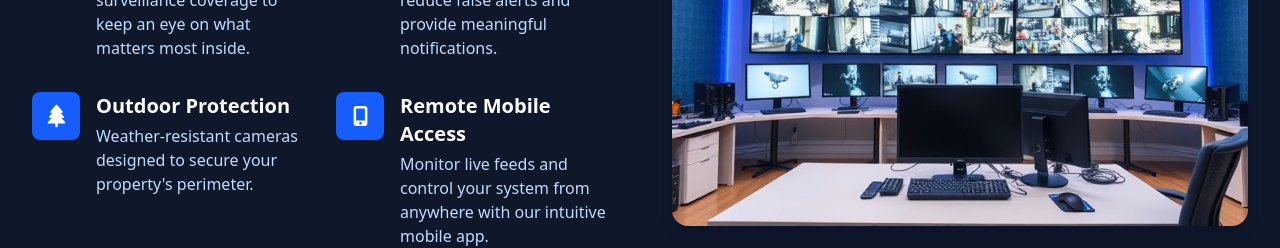
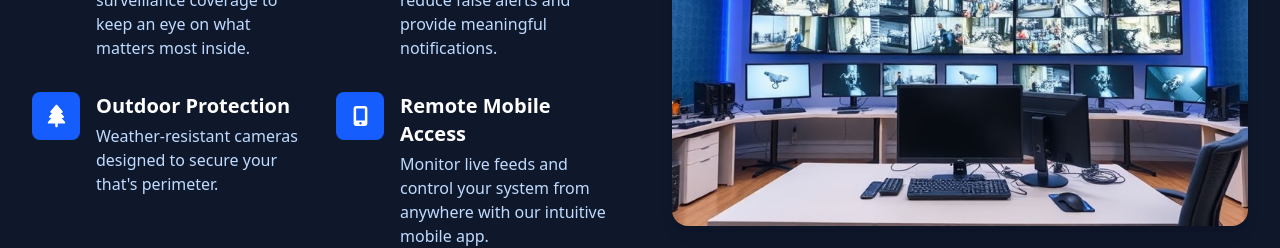
Before and after one commit to fetzsav/securesavannah, a Next.js app: page / in a window 1280 px wide. Shown: the part 2780-3028 px from the top of the page. Built offline with nearby package versions, Linux system fonts and the light colour scheme.

Commit message:
fixed up escapes

```diff
--- a/src/app/home.tsx
+++ b/src/app/home.tsx
@@ -285,7 +285,7 @@ return (
         <div className="text-center mt-12">
             <p className="text-blue-200 text-lg">
                 All packages include local recording storage - no cloud subscription required.
-                <span className="font-semibold text-white"> You own your data... because that's true security.</span>
+                <span className="font-semibold text-white">You own your data... because that&apos;s true security.</span>
             </p>
             <p className="text-blue-200 mt-4">
                 Limited time offer: Save 15% on Essential and Professional packages. Offer ends August 31st, 2025.
@@ -332,7 +332,7 @@ return (
                         </div>
                         <div>
                             <h3 className="text-xl font-semibold text-white mb-1">Outdoor Protection</h3>
-                            <p className="text-blue-200">Weather-resistant cameras designed to secure your property's perimeter.</p>
+                            <p className="text-blue-200">Weather-resistant cameras designed to secure your that&apos;s perimeter.</p>
                         </div>
                     </div>
 
```
